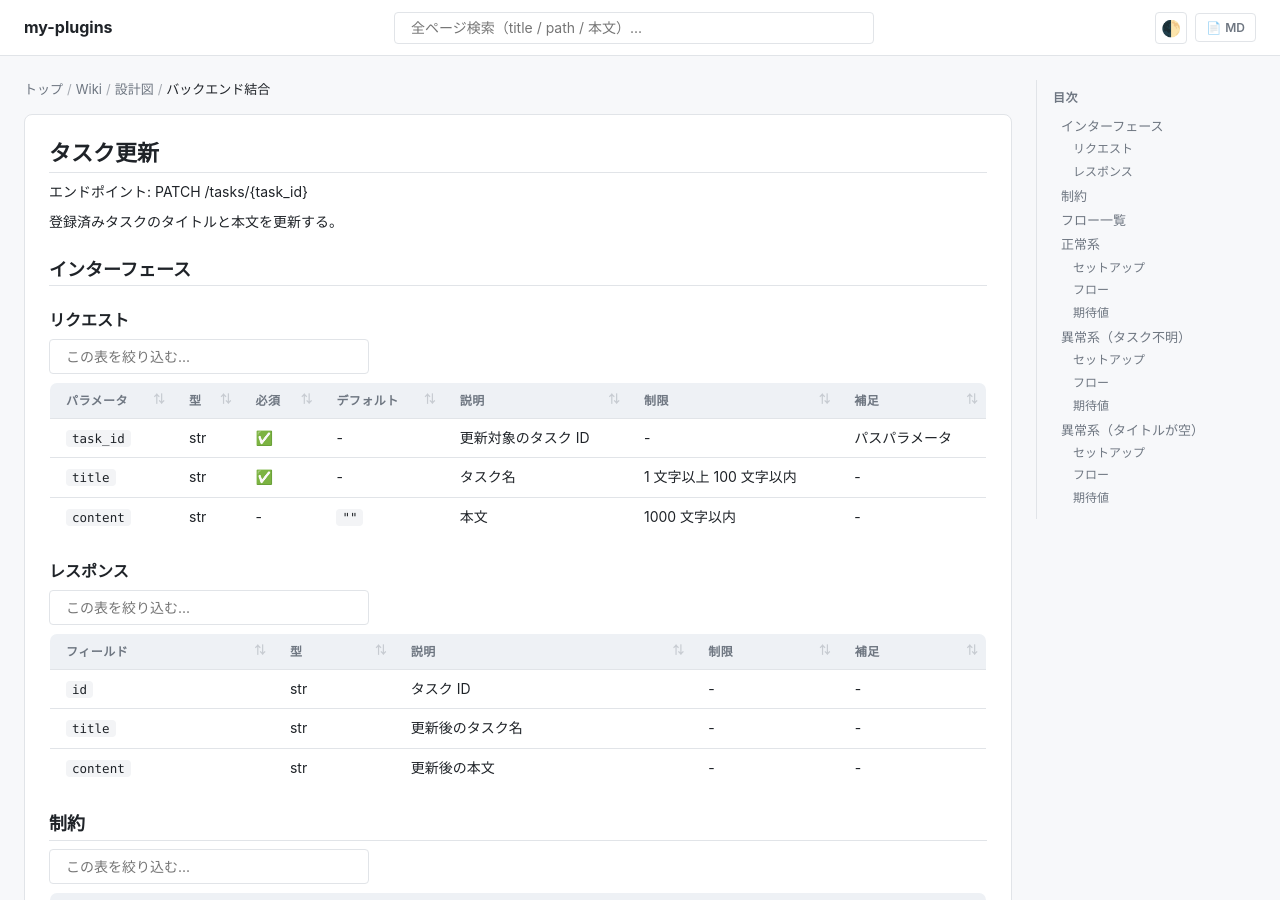
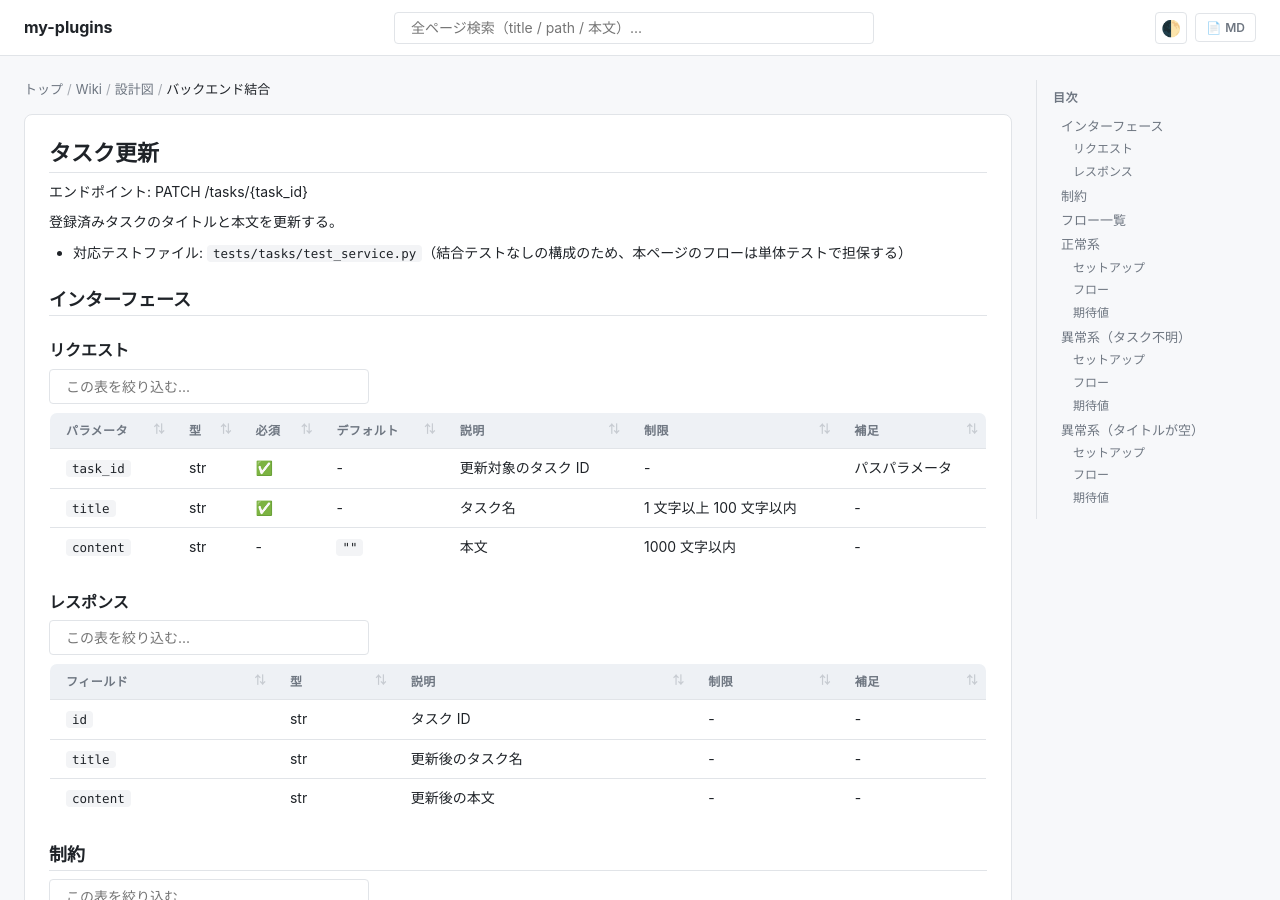
Before and after one commit to shuhei1101/ai-monitor-e2e, a Jekyll site: the page built from docs/wiki/設計図/バックエンド結合/タスク更新.py.md, in a window 1280 px wide and 900 px high. Built offline with Jekyll 4.4.1, drawn with Linux system fonts in a browser that asks for light colours; our own code applies the rules of GitHub Pages for plain Markdown files.

Commit message:
docs: 結合設計に対応テストファイルを記入する

```diff
--- a/docs/wiki/設計図/バックエンド結合/タスク更新.py.md
+++ b/docs/wiki/設計図/バックエンド結合/タスク更新.py.md
@@ -7,6 +7,8 @@ template_version: 1.0.0
 エンドポイント: PATCH /tasks/{task_id}
 
 登録済みタスクのタイトルと本文を更新する。
+
+- 対応テストファイル: `tests/tasks/test_service.py`（結合テストなしの構成のため、本ページのフローは単体テストで担保する）
 
 ## インターフェース
 
```
